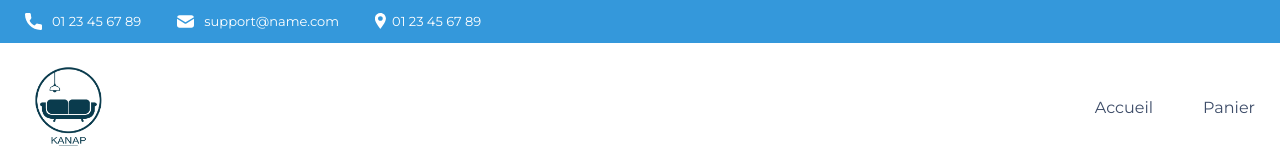
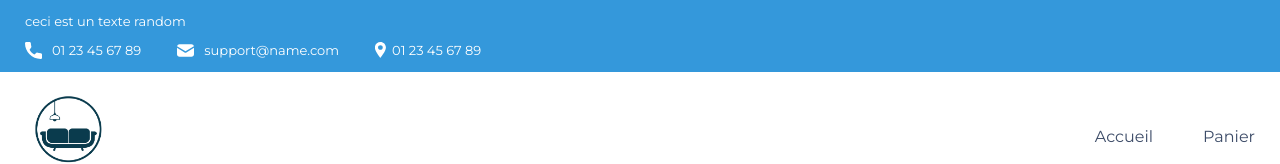
Before and after one commit to Startom78/Projet_5_OC_Kanap, a plain HTML site: page front/html/confirmation.html in a window 1280 px wide. Shown: the top 164 px of the page. Drawn offline with Linux system fonts and the light colour scheme; a script that the page names is missing.

```diff
--- a/front/html/confirmation.html
+++ b/front/html/confirmation.html
@@ -19,7 +19,7 @@
     <header>
       <div class="limitedWidthBlockContainer informations">
         <div class="limitedWidthBlock">
-          <!-- Ceci est un commentaire -->
+          <p> ceci est un texte random </p>
           <ul>
             <li><img src="../images/icons/phone.svg" alt="logo de téléphone" class="informations__phone">01 23 45 67 89</li>
             <li><img src="../images/icons/mail.svg" alt="logo d'une enveloppe" class="informations__mail">support@name.com</li>
```
